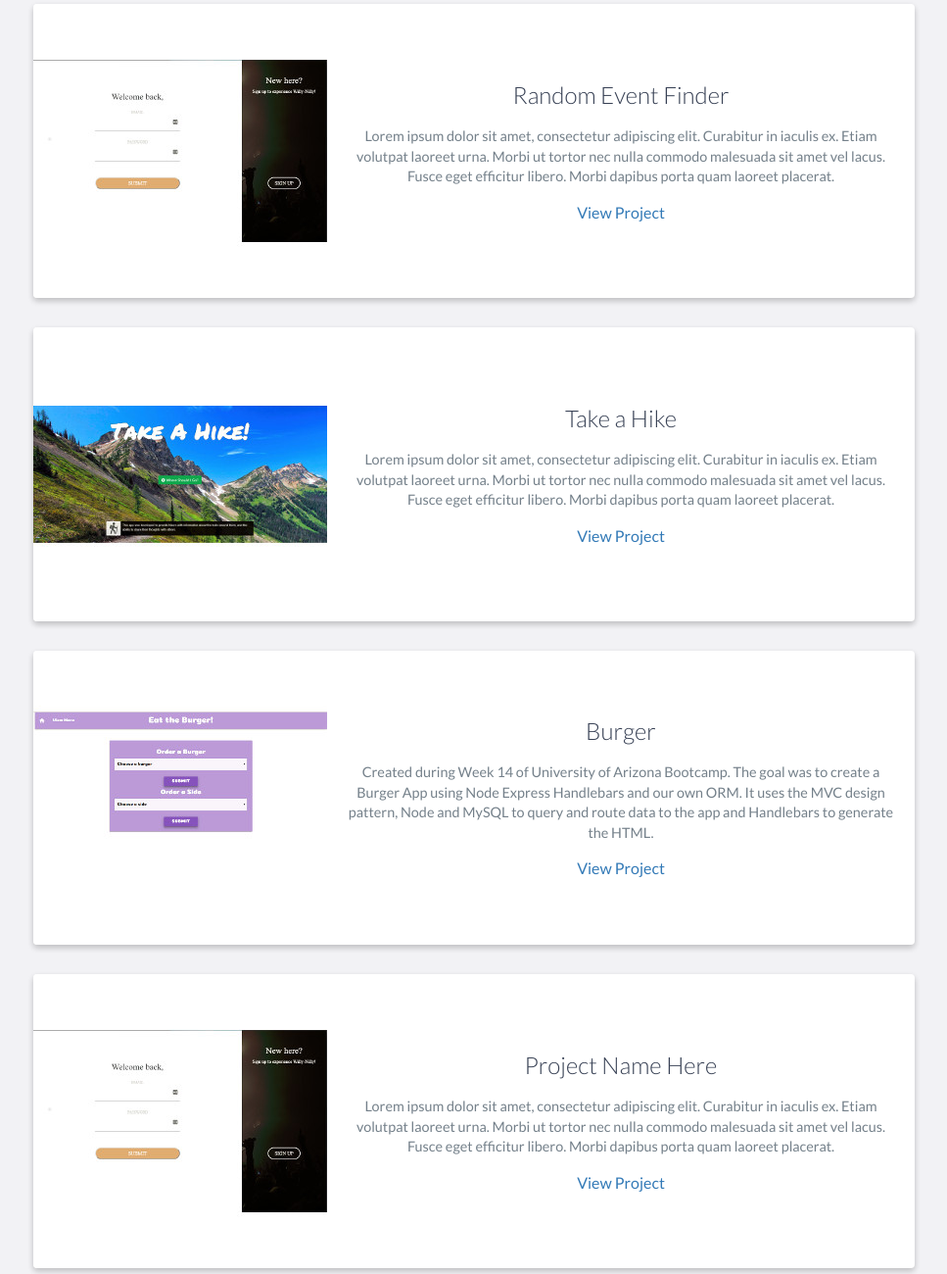
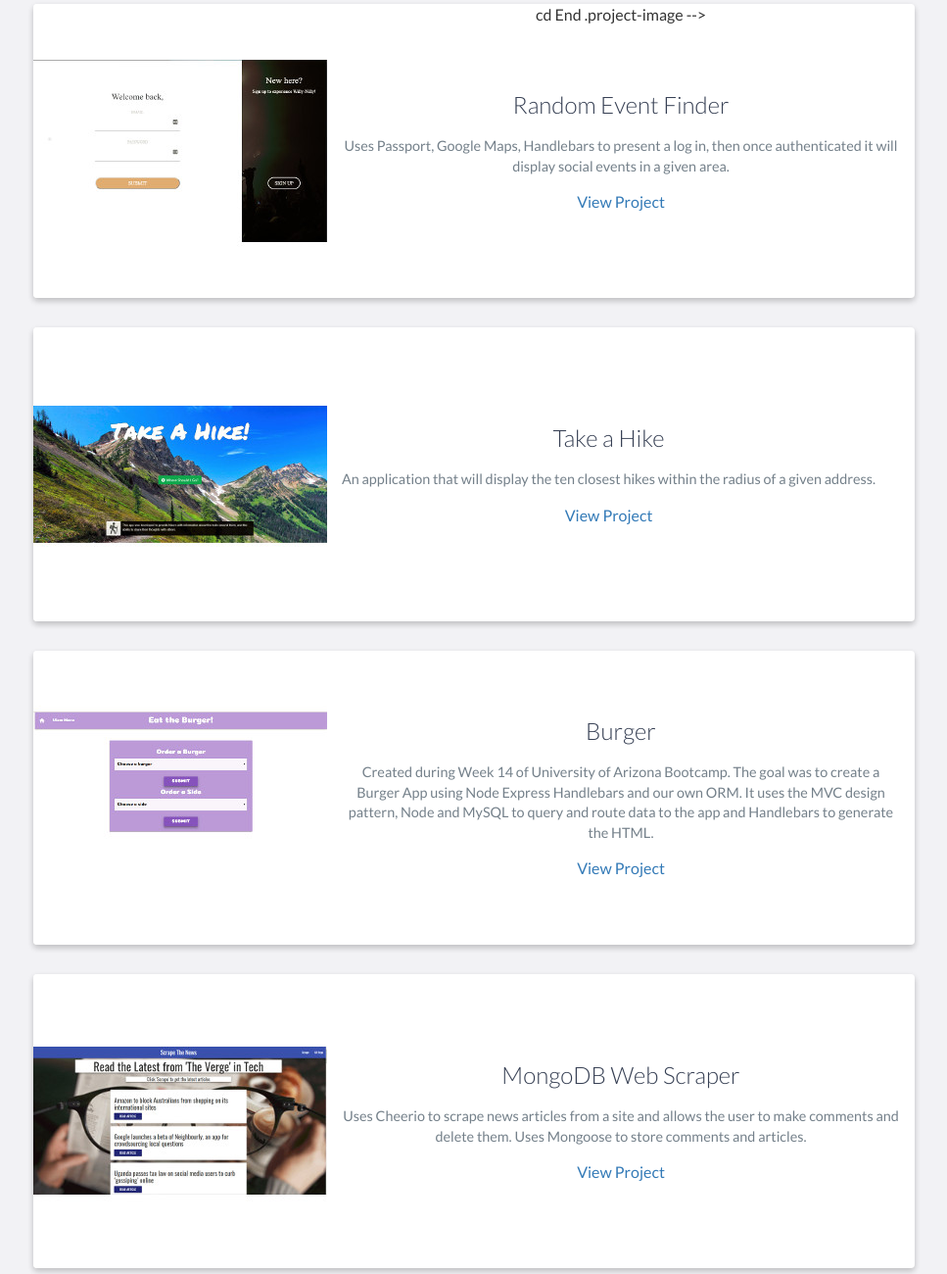
Before and after one commit to avramadam/devportfolio, a website: page index.html in a window 1280 px wide. Shown: the part 3060-4360 px from the top of the page at 98% size, without its empty margins (156-1123 px from the left). Drawn offline with nearby package versions, Linux system fonts and the light colour scheme.

Commit message:
Devportfolio

```diff
--- a/index.html
+++ b/index.html
@@ -144,9 +144,6 @@
                     <!-- End .project-image -->
                     <div class="project-info">
                         <h3>Hangman Game</h3>
-                        <p>
-                            Lorem ipsum dolor sit amet, consectetur adipiscing elit. Curabitur in iaculis ex. Etiam volutpat laoreet urna. Morbi ut tortor nec nulla commodo malesuada sit amet vel lacus. Fusce eget efficitur libero. Morbi dapibus porta quam laoreet placerat.
-                        </p>
                         <a href="https://avramadam.github.io/Hangman-Game/">View Project</a>
                     </div>
                     <!-- End .project-info -->
@@ -157,11 +154,11 @@
                     <div class="project-image">
                         <img src="images/willy.jpg" />
                     </div>
-                    <!-- End .project-image -->
+                    cd  End .project-image -->
                     <div class="project-info">
                         <h3>Random Event Finder</h3>
                         <p>
-                            Lorem ipsum dolor sit amet, consectetur adipiscing elit. Curabitur in iaculis ex. Etiam volutpat laoreet urna. Morbi ut tortor nec nulla commodo malesuada sit amet vel lacus. Fusce eget efficitur libero. Morbi dapibus porta quam laoreet placerat.
+                            Uses Passport, Google Maps, Handlebars to present a log in, then once authenticated it will display social events in a given area.
                         </p>
                         <a href="https://pacific-reaches-96634.herokuapp.com/ ">View Project</a>
                     </div>
@@ -176,7 +173,7 @@
                     <div class="project-info">
                         <h3>Take a Hike</h3>
                         <p>
-                            Lorem ipsum dolor sit amet, consectetur adipiscing elit. Curabitur in iaculis ex. Etiam volutpat laoreet urna. Morbi ut tortor nec nulla commodo malesuada sit amet vel lacus. Fusce eget efficitur libero. Morbi dapibus porta quam laoreet placerat.
+                            An application that will display the ten closest hikes within the radius of a given address.
                         </p>
                         <a href="https://avramadam.github.io/TakeaHike/">View Project</a>
                     </div>
@@ -200,13 +197,13 @@
                 <!-- End .project -->
                 <div class="project shadow-large">
                     <div class="project-image">
-                        <img src="images/willy.jpg" />
+                        <img src="images/mongo_scraper.jpg" />
                     </div>
                     <!-- End .project-image -->
                     <div class="project-info">
-                        <h3>Project Name Here</h3>
+                        <h3>MongoDB Web Scraper</h3>
                         <p>
-                            Lorem ipsum dolor sit amet, consectetur adipiscing elit. Curabitur in iaculis ex. Etiam volutpat laoreet urna. Morbi ut tortor nec nulla commodo malesuada sit amet vel lacus. Fusce eget efficitur libero. Morbi dapibus porta quam laoreet placerat.
+                            Uses Cheerio to scrape news articles from a site and allows the user to make comments and delete them. Uses Mongoose to store comments and articles.
                         </p>
                         <a href="https://pacific-reaches-96634.herokuapp.com/ ">View Project</a>
                     </div>
```
Also changed, not shown: images/mongo_scraper.jpg (added).
